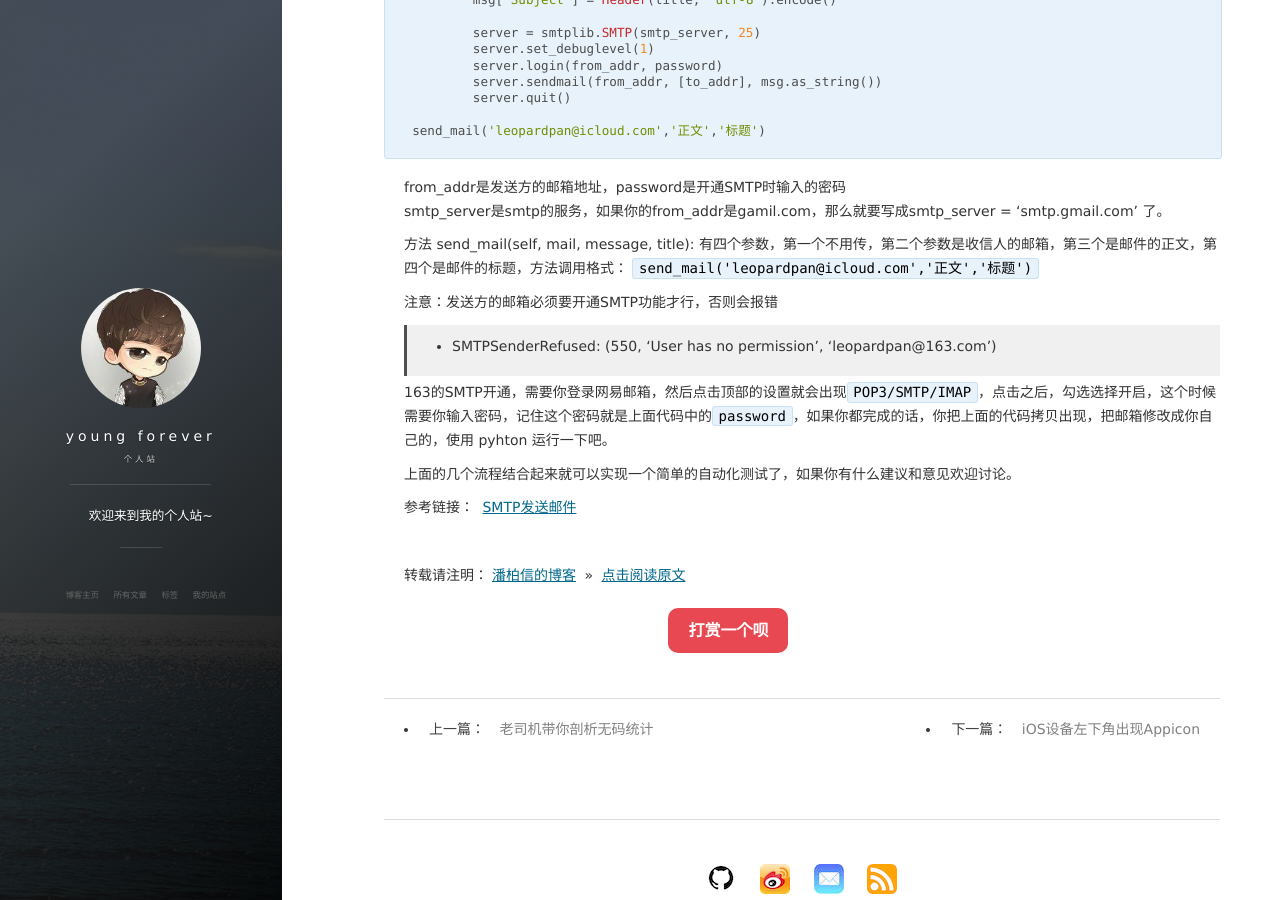
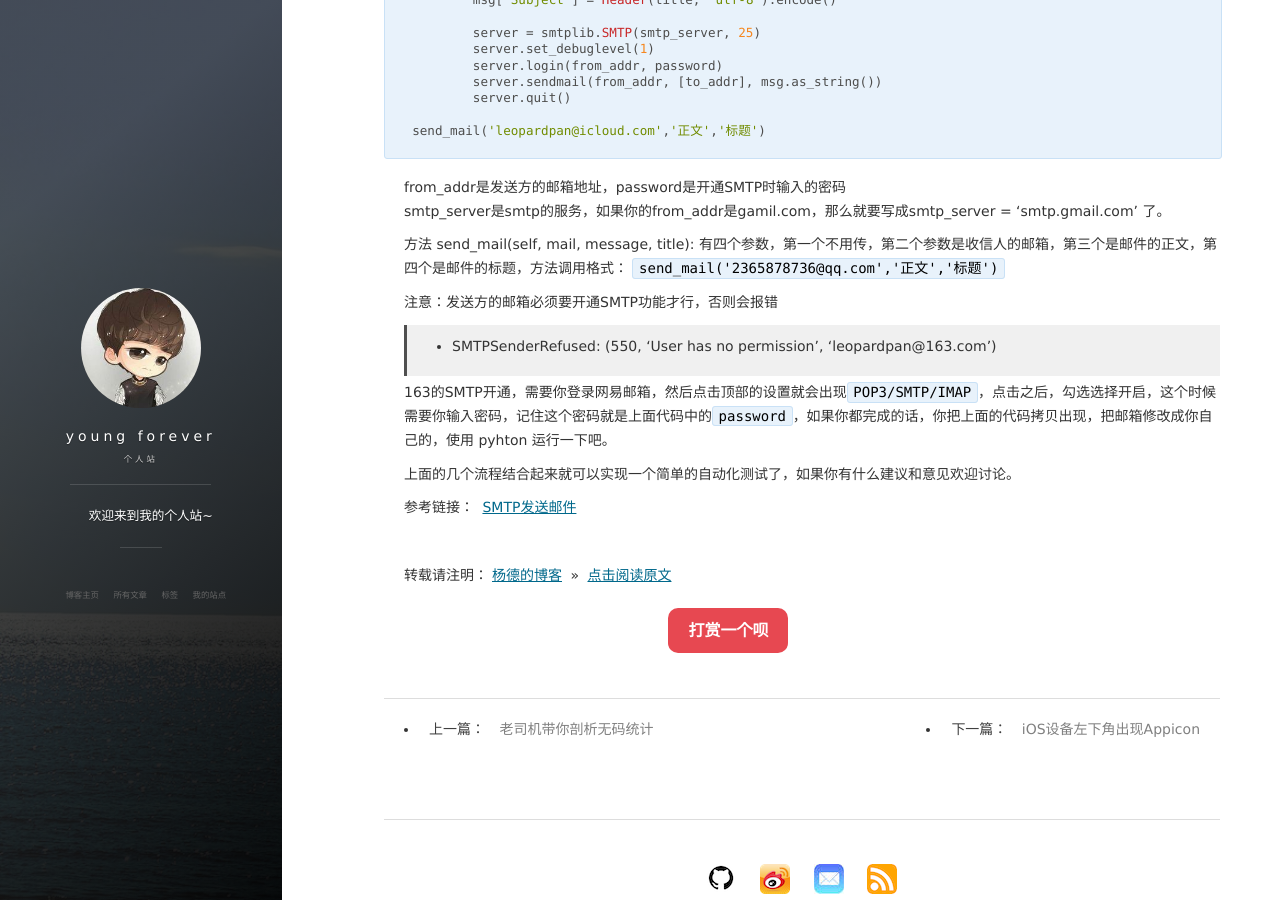
Before and after one commit to yonyong/yonyong.github.io, a Jekyll site: the page built from _posts/2016-08-04-PythonTestAutomationiOS.md, in a window 1280 px wide and 900 px high, scrolled down 2149 px. Built offline with Jekyll 4.4.1, drawn with Linux system fonts in a browser that asks for light colours; nearby versions of some CDN libraries; comment, search, counter and statistics services are not loaded.

Commit message:
Update 2016-08-04-PythonTestAutomationiOS.md

```diff
--- a/_posts/2016-08-04-PythonTestAutomationiOS.md
+++ b/_posts/2016-08-04-PythonTestAutomationiOS.md
@@ -110,7 +110,7 @@ Python对SMTP支持有smtplib和email两个模块，email负责构造邮件，sm
 from_addr是发送方的邮箱地址，password是开通SMTP时输入的密码
 smtp_server是smtp的服务，如果你的from_addr是gamil.com，那么就要写成smtp_server = 'smtp.gmail.com' 了。
 
-方法 send_mail(self, mail, message, title): 有四个参数，第一个不用传，第二个参数是收信人的邮箱，第三个是邮件的正文，第四个是邮件的标题，方法调用格式： `send_mail('leopardpan@icloud.com','正文','标题')`
+方法 send_mail(self, mail, message, title): 有四个参数，第一个不用传，第二个参数是收信人的邮箱，第三个是邮件的正文，第四个是邮件的标题，方法调用格式： `send_mail('2365878736@qq.com','正文','标题')`
 
 注意：发送方的邮箱必须要开通SMTP功能才行，否则会报错
 
@@ -127,4 +127,4 @@ smtp_server是smtp的服务，如果你的from_addr是gamil.com，那么就要
 
 <br>
 
-转载请注明：[潘柏信的博客](http://baixin) » [点击阅读原文](http://baixin.io/2016/08/PythonTestAutomationiOS/)
+转载请注明：[杨德的博客](http://yonyong.github.io) » [点击阅读原文](http://yonyong.github.io/2016/08/PythonTestAutomationiOS/)
```
